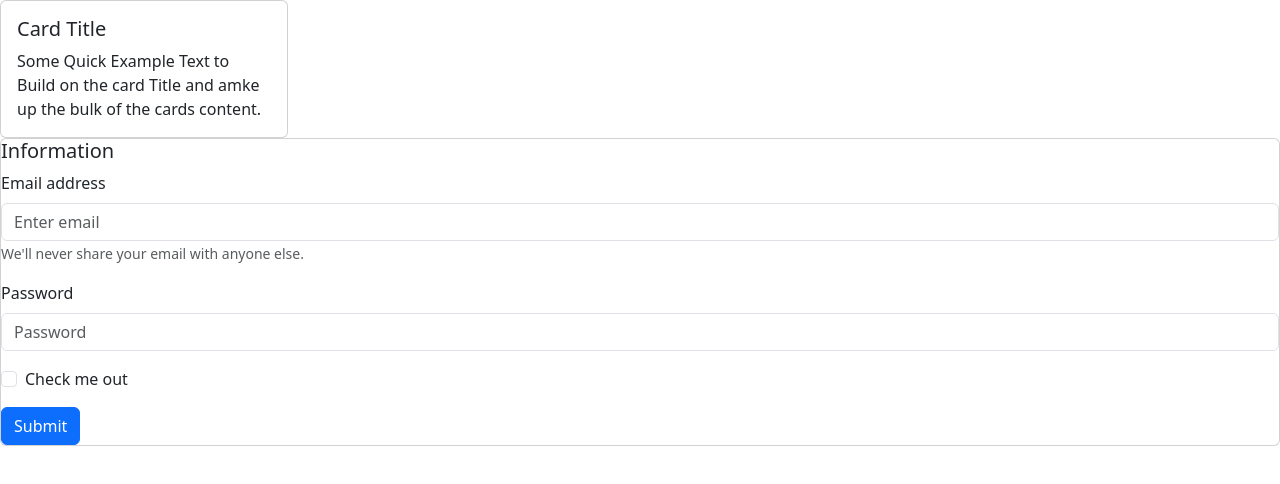
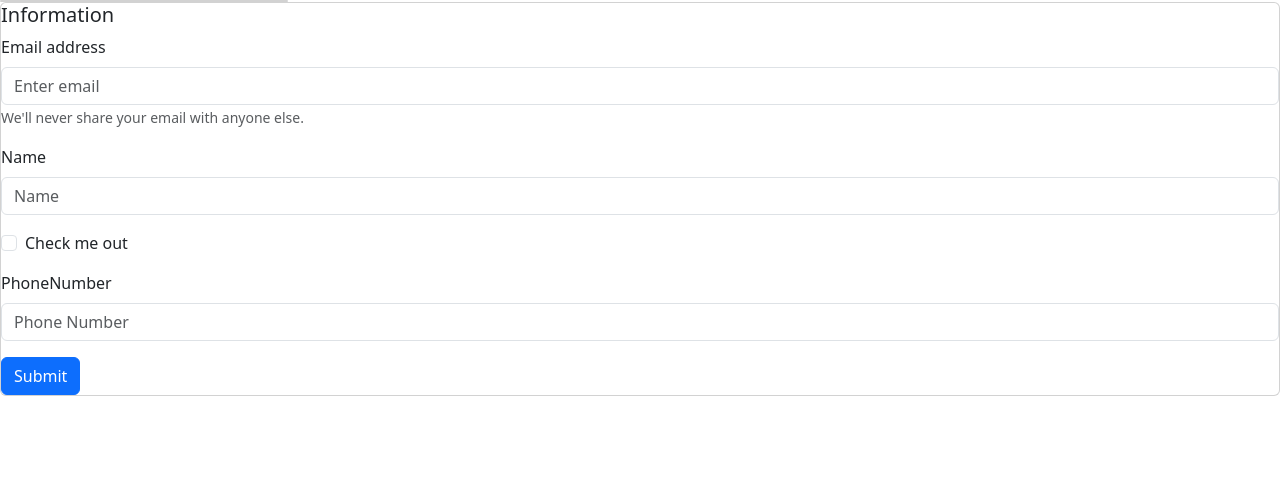
Before and after one commit to andrewdiaz20/NLV-Graphics, a React (Create React App) app in the folder frontend/: page /Contact in a window 1280 px wide. Shown: the top 484 px of the page. Built offline with nearby package versions, Linux system fonts and the light colour scheme.

Commit message:
form cleaned

```diff
--- a/frontend/src/Components/Contact.js
+++ b/frontend/src/Components/Contact.js
@@ -9,12 +9,7 @@ function Contact() {
             {/* <NavBar/> */}
             <main>
                 <Card style={{ width: '18rem' }}>
-                    <Card.Body>
-                        <Card.Title>Card Title</Card.Title>
-                        <Card.Text>
-                            Some Quick Example Text to Build on the card Title and amke up the bulk of the cards content.
-                        </Card.Text>
-                    </Card.Body>
+
                 </Card>
                 <Card>
                     <Card.Title>Information</Card.Title>
@@ -27,12 +22,16 @@ function Contact() {
                             </Form.Text>
                         </Form.Group>
 
-                        <Form.Group className="mb-3" controlId="formBasicPassword">
-                            <Form.Label>Password</Form.Label>
-                            <Form.Control type="password" placeholder="Password" />
+                        <Form.Group className="mb-3" controlId="formBasicName">
+                            <Form.Label>Name</Form.Label>
+                            <Form.Control type="name" placeholder="Name" />
                         </Form.Group>
                         <Form.Group className="mb-3" controlId="formBasicCheckbox">
                             <Form.Check type="checkbox" label="Check me out" />
+                        </Form.Group>
+                        <Form.Group className="mb-3" controlId="formBasicPhoneNum">
+                            <Form.Label>PhoneNumber</Form.Label>
+                            <Form.Control type="phoneNumber" placeholder="Phone Number" />
                         </Form.Group>
                         <Button variant="primary" type="submit">
                             Submit
```
